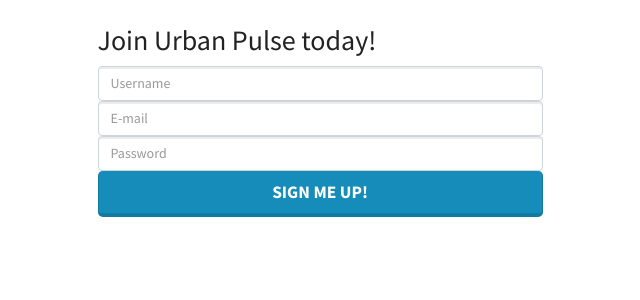
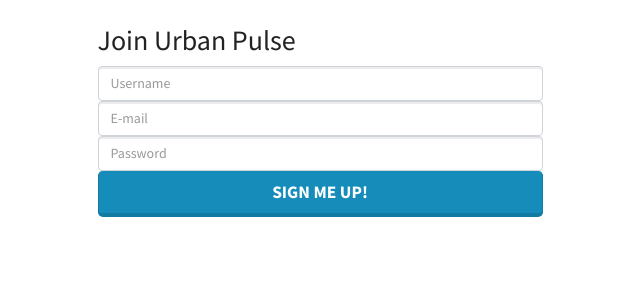
Before and after one commit to srinipandiyan/Capstone-Urban-Pulse, a Flask app: page /signup in a window 1280 px wide. Shown: the part 57-357 px from the top of the page, without its empty margins (320-960 px from the left). Run offline with Flask 3, Linux system fonts and the light colour scheme; some libraries are stand-ins or nearby versions.

Commit message:
html for signup/login forms displaying

```diff
--- a/templates/user/login.html
+++ b/templates/user/login.html
@@ -6,7 +6,7 @@
 
   <div class="row justify-content-md-center">
     <div class="col-md-7 col-lg-5">
-      <h2 class="join-message">Welcome back.</h2>
+      <h2 class="join-message">Welcome back!</h2>
 
       <form method="POST" id="user_form">
         {{ form.hidden_tag() }}
--- a/templates/user/signup.html
+++ b/templates/user/signup.html
@@ -6,7 +6,7 @@
 
   <div class="row justify-content-md-center">
   <div class="col-md-7 col-lg-5">
-    <h2 class="join-message">Join Urban Pulse today!</h2>
+    <h2 class="join-message">Join Urban Pulse</h2>
     <form method="POST" id="user_form">
       {{ form.hidden_tag() }}
 
```
